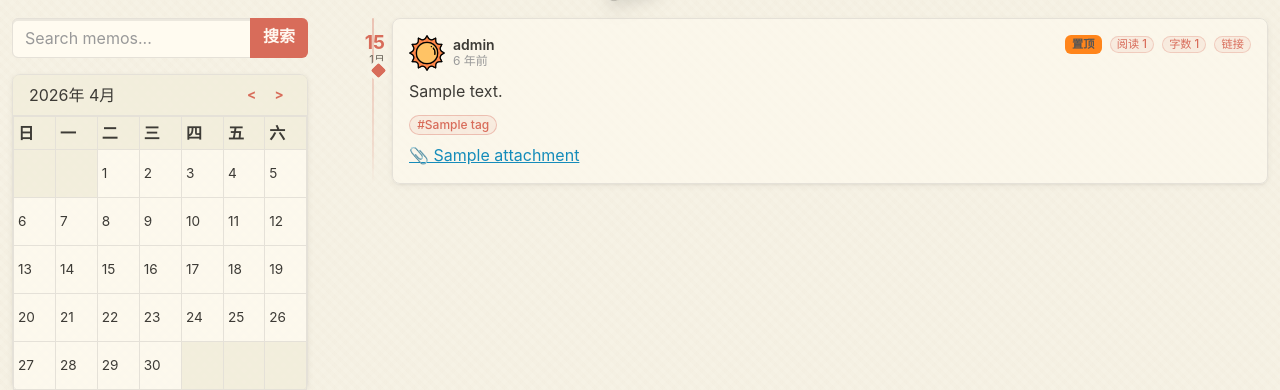
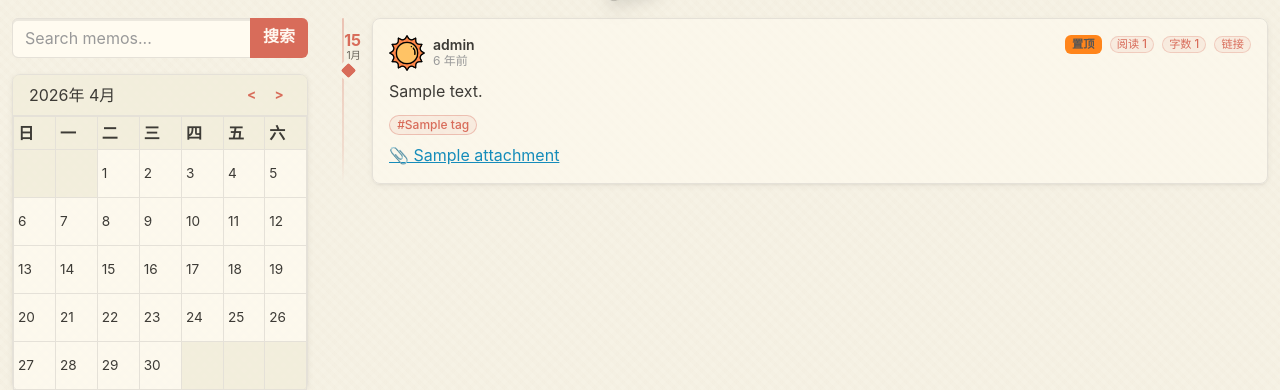
Before and after one commit to ifdog/Vermillon, a Flask app: page / in a window 1280 px wide. Shown: the part 71-461 px from the top of the page. Run offline with Flask 3, Linux system fonts and the light colour scheme; data comes from the database, SQL or seed files in the repository; tables that the repository leaves empty hold one stand-in row (values such as "Sample post"); some libraries are stand-ins or nearby versions.

Commit message:
style: compact timeline layout, fix badge-node overlap

```diff
--- a/static/css/style.css
+++ b/static/css/style.css
@@ -848,12 +848,12 @@ body > .container-fluid {
 /* ========== Timeline Axis ========== */
 .timeline-wrap {
     position: relative;
-    padding-left: 60px;
+    padding-left: 40px;
 }
 
 .timeline-axis {
     position: absolute;
-    left: 40px;
+    left: 10px;
     top: 0;
     bottom: 0;
     width: 2px;
@@ -863,7 +863,7 @@ body > .container-fluid {
 
 .timeline-node {
     position: absolute;
-    left: -20px;
+    left: -30px;
     top: 46px;
     width: 12px;
     height: 12px;
@@ -894,9 +894,9 @@ body > .container-fluid {
 /* ========== Date Badge ========== */
 .date-badge {
     position: absolute;
-    left: -56px;
+    left: -40px;
     top: 12px;
-    width: 48px;
+    width: 28px;
     text-align: right;
     line-height: 1.15;
     pointer-events: none;
@@ -904,14 +904,14 @@ body > .container-fluid {
 }
 
 .date-badge-day {
-    font-size: 1.2rem;
+    font-size: 1rem;
     font-weight: 700;
     color: var(--paper-primary);
     display: block;
 }
 
 .date-badge-month {
-    font-size: 0.7rem;
+    font-size: 0.65rem;
     color: var(--paper-muted);
     display: block;
     margin-top: 1px;
```
